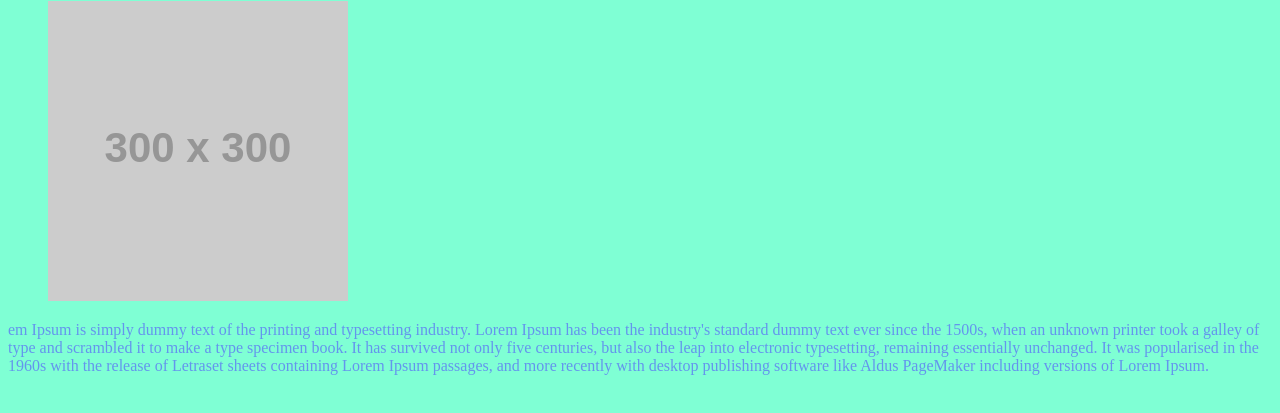
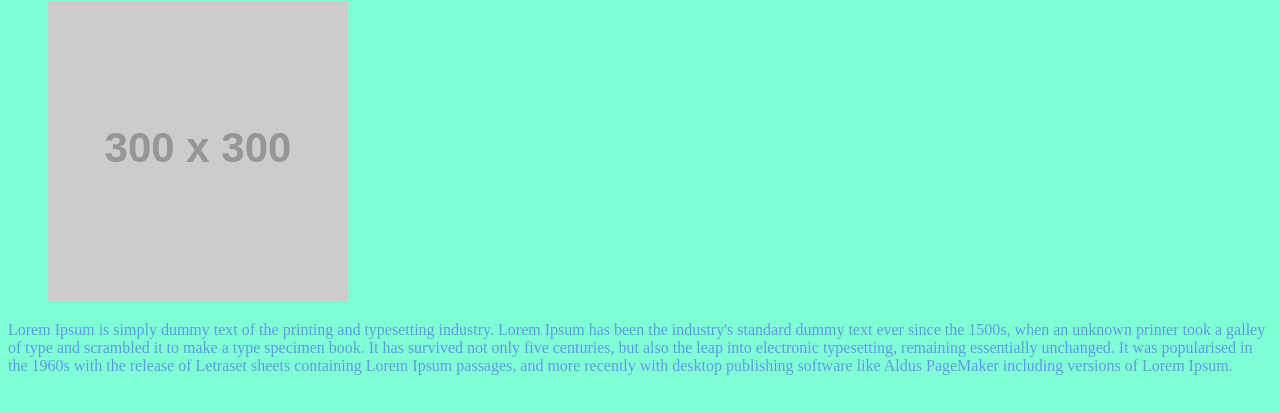
Before and after one commit to Tayomola/test-gh-desktop, a plain HTML site: page index.html in a window 1280 px wide. Shown: the part 79-492 px from the top of the page. Drawn offline with Linux system fonts and the light colour scheme; placeholder pictures from the web are drawn by us.

Commit message:
changes
added changes in html file

```diff
--- a/index.html
+++ b/index.html
@@ -10,6 +10,6 @@
 <body>
     <h1>Create in  Github DeskTop </h1>
     <figure> <img src="http://placehold.it/300" alt="placeholder-imges"></figure>
-    <p> em Ipsum is simply dummy text of the printing and typesetting industry. Lorem Ipsum has been the industry's standard dummy text ever since the 1500s, when an unknown printer took a galley of type and scrambled it to make a type specimen book. It has survived not only five centuries, but also the leap into electronic typesetting, remaining essentially unchanged. It was popularised in the 1960s with the release of Letraset sheets containing Lorem Ipsum passages, and more recently with desktop publishing software like Aldus PageMaker including versions of Lorem Ipsum.</p>
+    <p> Lorem Ipsum is simply dummy text of the printing and typesetting industry. Lorem Ipsum has been the industry's standard dummy text ever since the 1500s, when an unknown printer took a galley of type and scrambled it to make a type specimen book. It has survived not only five centuries, but also the leap into electronic typesetting, remaining essentially unchanged. It was popularised in the 1960s with the release of Letraset sheets containing Lorem Ipsum passages, and more recently with desktop publishing software like Aldus PageMaker including versions of Lorem Ipsum.</p>
 </body>
 </html>
```
